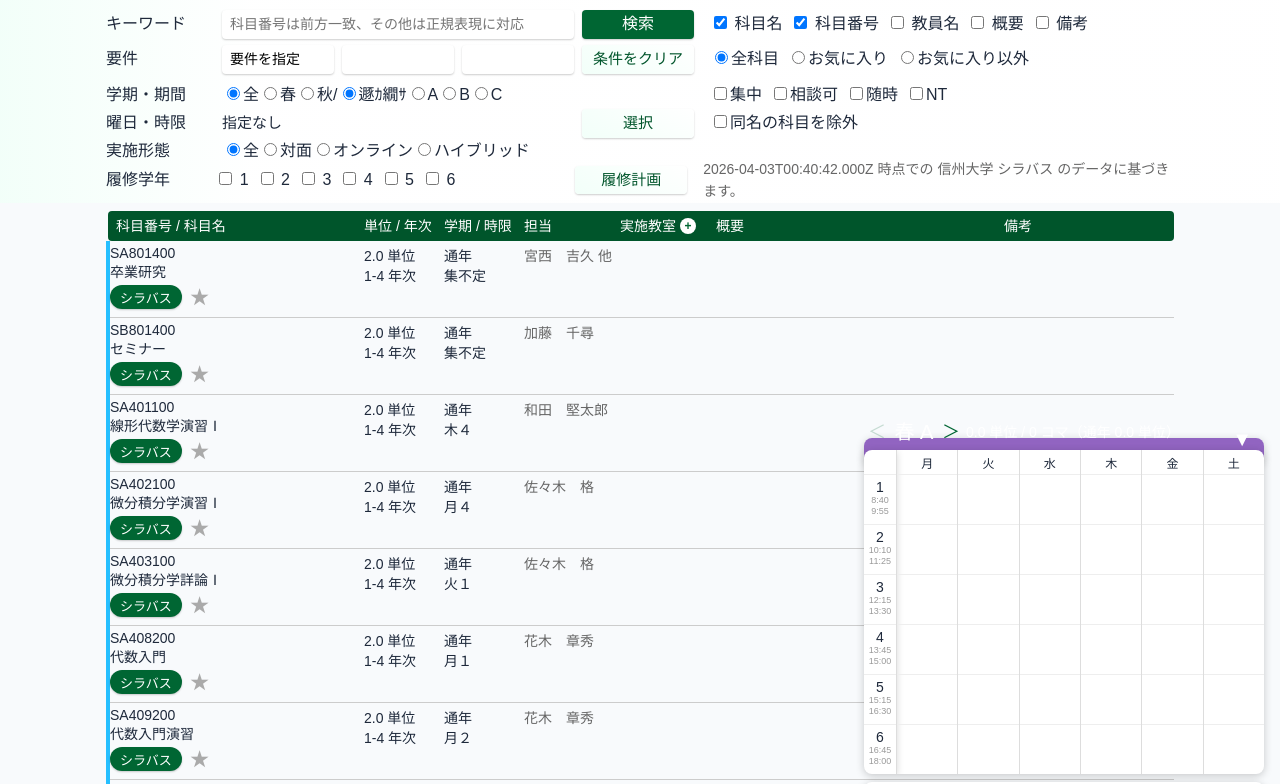
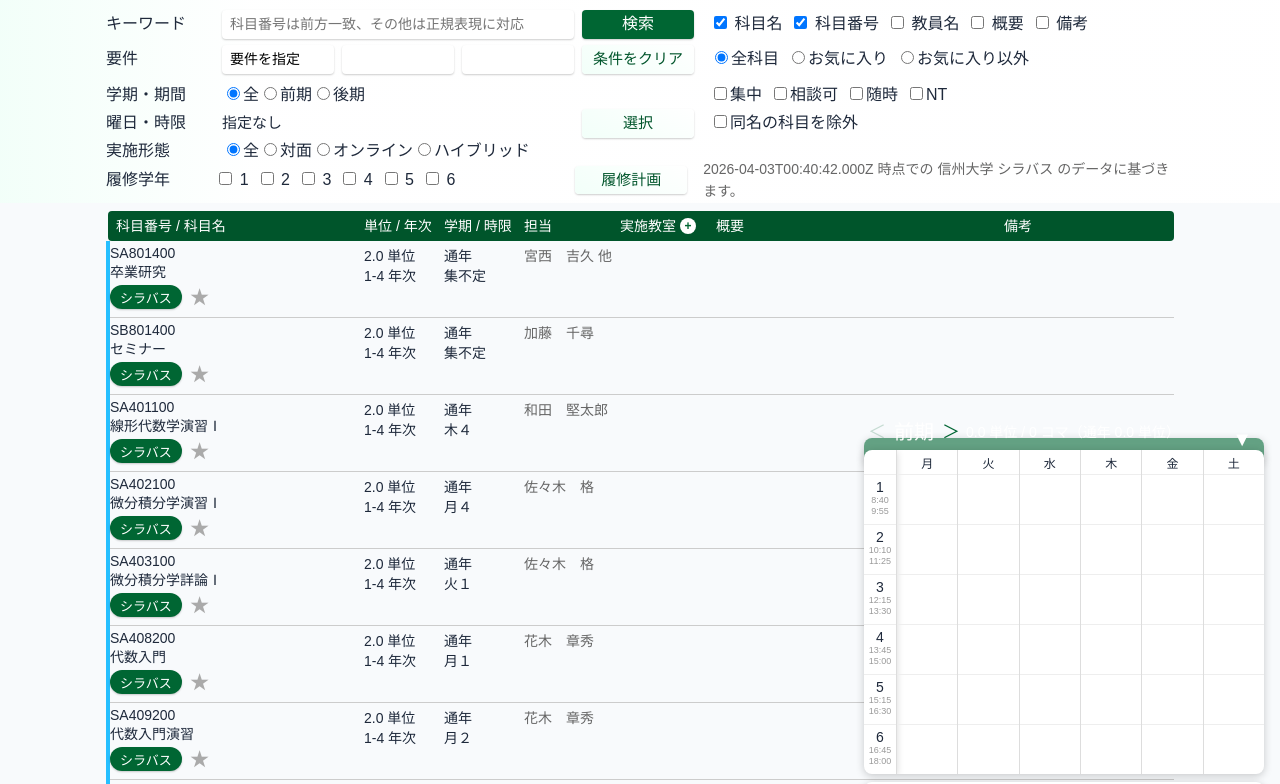
Before and after one commit to petrologyF/alternative-shinshu, a React (Vite) app in the folder frontend/: page / in a window 1280 px wide. Shown: the top 784 px of the page. Built offline with nearby package versions, Linux system fonts and the light colour scheme; a web font is replaced by a local one.

Commit message:
feat: implement mobile search form, timetable header, and associated utility functions for course filtering

```diff
--- a/frontend/src/components/Header/desktop/ThirdLine.tsx
+++ b/frontend/src/components/Header/desktop/ThirdLine.tsx
@@ -1,6 +1,6 @@
 import type { SearchOptions } from "@/utils/search";
 
-import type { Module, NormalSeason } from "@/utils/subject";
+import type { NormalSeason } from "@/utils/subject";
 
 import { Headline, Left, Line, Options } from "./parts";
 
@@ -56,69 +56,17 @@ const ThirdLine = ({ options, setOptions }: ThirdLineProps) => {
 
           全        </label>
 
-        {(["春", "秋"] as NormalSeason[]).map((season) => (
-
+        {(["前期", "後期"] as NormalSeason[]).map((season) => (
           <label key={season}>
-
             <input
-
               type="radio"
-
               name="season"
-
               checked={options.season === season}
-
               onChange={() => setOptions({ ...options, season })}
-
             />
-
             {season}
-
           </label>
-
         ))}
-
-        /
-        <label>
-
-          <input
-
-            type="radio"
-
-            name="module"
-
-            value="null"
-
-            checked={options.module === null}
-
-            onChange={() => setOptions({ ...options, module: null })}
-
-          />
-
-          遯ｶ繝ｻ        </label>
-
-        {(["A", "B", "C"] as Module[]).map((module) => (
-
-          <label key={module}>
-
-            <input
-
-              type="radio"
-
-              name="module"
-
-              checked={options.module === module}
-
-              onChange={() => setOptions({ ...options, module })}
-
-            />
-
-            {module}
-
-          </label>
-
-        ))}
-
       </Left>
 
       <Options>
--- a/frontend/src/components/Header/mobile/MobileForm.tsx
+++ b/frontend/src/components/Header/mobile/MobileForm.tsx
@@ -10,8 +10,6 @@ import {
 import {
   classMethods,
   kdb,
-  type Module,
-  modules,
   type NormalSeason,
   normalSeasons,
 } from "@/utils/subject";
@@ -185,37 +183,22 @@ const MobileForm = ({
           <Headline>時間</Headline>
           <Right>
             <ModuleSelect
-              value={
-                !searchOptions.season || !searchOptions.module
-                  ? "null"
-                  : `${searchOptions.season}${searchOptions.module}`
-              }
+              value={searchOptions.season || "null"}
               onChange={(e) =>
                 setSearchOptions((prev) => ({
                   ...prev,
                   season:
                     e.target.value !== "null"
-                      ? (e.target.value[0] as NormalSeason)
-                      : null,
-                  module:
-                    e.target.value !== "null"
-                      ? (e.target.value[1] as Module)
+                      ? (e.target.value as NormalSeason)
                       : null,
                 }))
               }
             >
-              <option value="null">全モジュール</option>
+              <option value="null">全学期</option>
               {normalSeasons.map((season) => (
-                <React.Fragment key={season}>
-                  {modules.map((module) => (
-                    <option
-                      value={`${season}${module}`}
-                      key={`${season}${module}`}
-                    >
-                      {`${season} ${module}`}
-                    </option>
-                  ))}
-                </React.Fragment>
+                <option value={season} key={season}>
+                  {season}
+                </option>
               ))}
             </ModuleSelect>
             <SubButtonAnchor
--- a/frontend/src/components/Timetable/Header.tsx
+++ b/frontend/src/components/Timetable/Header.tsx
@@ -1,7 +1,7 @@
 import styled from "@emotion/styled";
 
 import { shadow } from "@/utils/style";
-import { modules, normalSeasons } from "@/utils/subject";
+import { normalSeasons } from "@/utils/subject";
 
 const Wrapper = styled.header`
   height: 24px;
@@ -11,7 +11,7 @@ const Wrapper = styled.header`
   padding: 6px 12px 20px 12px;
   border-radius: 8px;
   box-shadow: ${shadow};
-  background: hsla(270, 100%, 30%, 0.6);
+  background: hsla(150, 100%, 20%, 0.6); /* Adjusting to a translucent Shinshu Green */
   backdrop-filter: blur(4px);
   display: flex;
   justify-content: space-between;
@@ -99,7 +99,7 @@ const Header = ({
   const moveAfter = (e: React.MouseEvent) => {
     e.stopPropagation();
     setTermCode((prev) => {
-      if (prev + 1 < normalSeasons.length * modules.length) {
+      if (prev + 1 < normalSeasons.length) {
         return prev + 1;
       }
       return prev;
@@ -117,12 +117,11 @@ const Header = ({
           ＜
         </Move>
         <TermName>
-          {normalSeasons[Math.floor(termCode / modules.length)]}{" "}
-          {modules[termCode % 3]}
+          {normalSeasons[termCode]}
         </TermName>
         <Move
           data-next="true"
-          data-disabled={termCode + 1 >= normalSeasons.length * modules.length}
+          data-disabled={termCode + 1 >= normalSeasons.length}
           onClick={moveAfter}
         >
           ＞
--- a/frontend/src/utils/search.ts
+++ b/frontend/src/utils/search.ts
@@ -1,5 +1,5 @@
 import { matchesCodeRequirement } from "../kdb/code-types";
-import type { ClassMethod, Module, NormalSeason, Subject } from "./subject";
+import type { ClassMethod, NormalSeason, Subject } from "./subject";
 import {
   createEmptyTimeslotTable,
   getTimeslotsLength,
@@ -16,7 +16,6 @@ export interface SearchOptions {
   classMethod: ClassMethod | null;
   years: Set<number>;
   season: NormalSeason | null;
-  module: Module | null;
   timeslotTable: TimeslotTable;
   excludesBookmark: boolean;
   containsName: boolean;
@@ -42,7 +41,6 @@ export const createSearchOptions = (): SearchOptions => {
     classMethod: null,
     years: new Set(),
     season: null,
-    module: null,
     timeslotTable: createEmptyTimeslotTable(),
     excludesBookmark: false,
     containsName: true,
@@ -267,22 +265,14 @@ const matchesKeyword = (
 
 const matchesTerm = (subject: Subject, options: SearchOptions) => {
   const season = options.season;
-  const module = options.module;
 
   // 通年の場合はマッチ
   if (subject.termStr.includes("通年")) {
     return true;
   }
 
-  // 学期、モジュールが両方指定されている場合は個別で検索
-  if (season && module) {
-    return subject.termStr.includes(season) && subject.termStr.includes(module);
-  }
-
-  // そうでなければどちらか片方で検索
-  const matchesSeason = !season || subject.termStr.includes(season);
-  const matchesModule = !module || subject.termStr.includes(module);
-  return matchesSeason && matchesModule;
+  // 学期が指定されている場合は検索
+  return !season || subject.termStr.includes(season);
 };
 
 const matchesTimeslot = (
--- a/frontend/src/utils/subject.ts
+++ b/frontend/src/utils/subject.ts
@@ -48,11 +48,9 @@ export const CURRENT_YEAR = 2026;
 
 
 
-const allSeasons = ["春", "夏", "秋", "冬"] as const;
+const allSeasons = ["前期", "夏", "後期", "冬"] as const;
 
-export const normalSeasons = ["春", "秋"] as const;
-
-export const modules = ["A", "B", "C"] as const;
+export const normalSeasons = ["前期", "後期"] as const;
 
 export const classMethods = ["対面", "オンライン", "ハイブリッド"] as const;
 
@@ -62,7 +60,7 @@ export type AllSeason = (typeof allSeasons)[number];
 
 export type NormalSeason = (typeof normalSeasons)[number];
 
-export type Module = (typeof modules)[number];
+
 
 export type ClassMethod = (typeof classMethods)[number];
 
```
